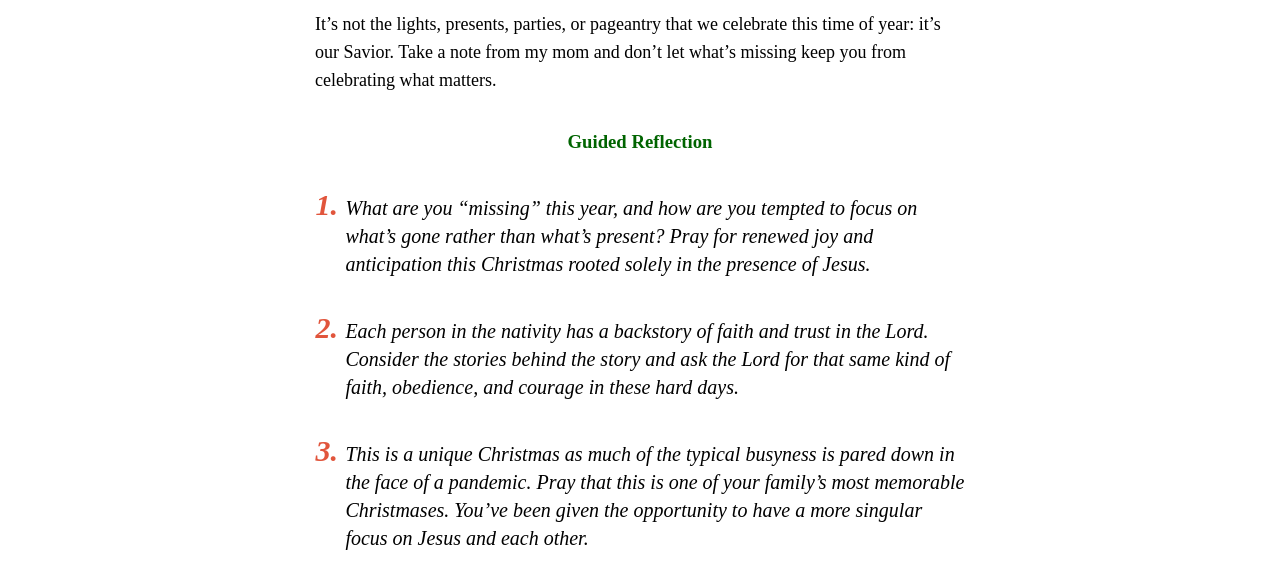
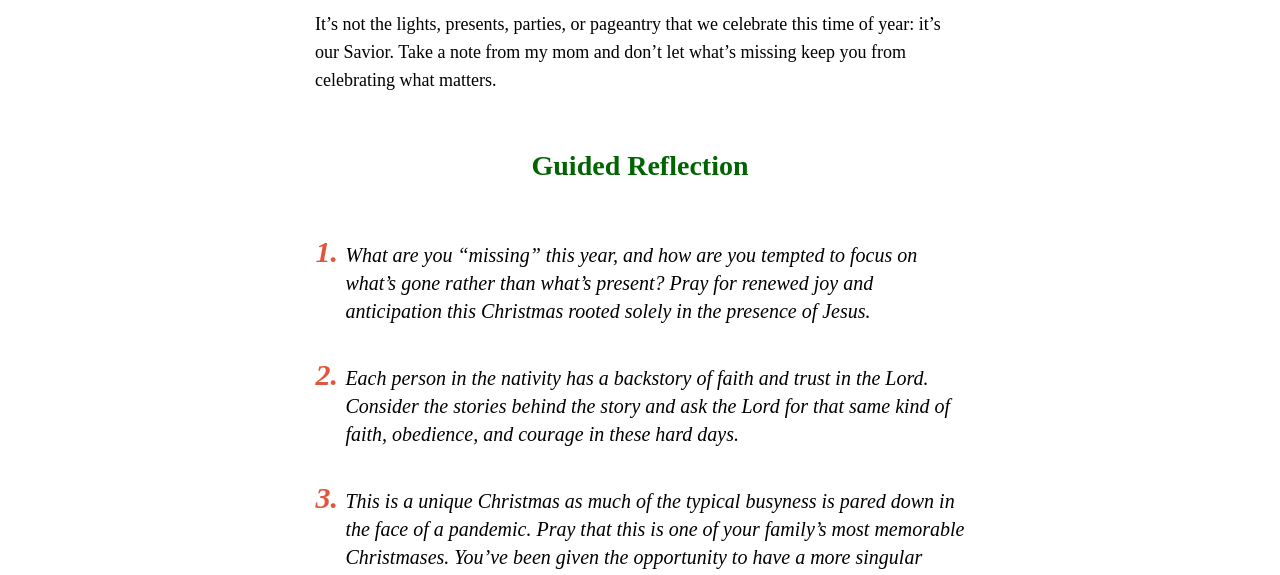
Before and after one commit to technologyadmin/technologyadmin.github.io, a plain HTML site: page day-1.html in a window 1280 px wide. Shown: the part 1600-2175 px from the top of the page. Drawn offline with nearby package versions, Linux system fonts and the light colour scheme; a web font is replaced by a local one.

Commit message:
size chg 4

```diff
--- a/devo.css
+++ b/devo.css
@@ -303,6 +303,7 @@ ol li::marker {
     color: darkgreen;
     text-align: center;
     margin-top: 2em;
+    font-size: 1.75em;
     margin-bottom: 2em;
 }
 
```
